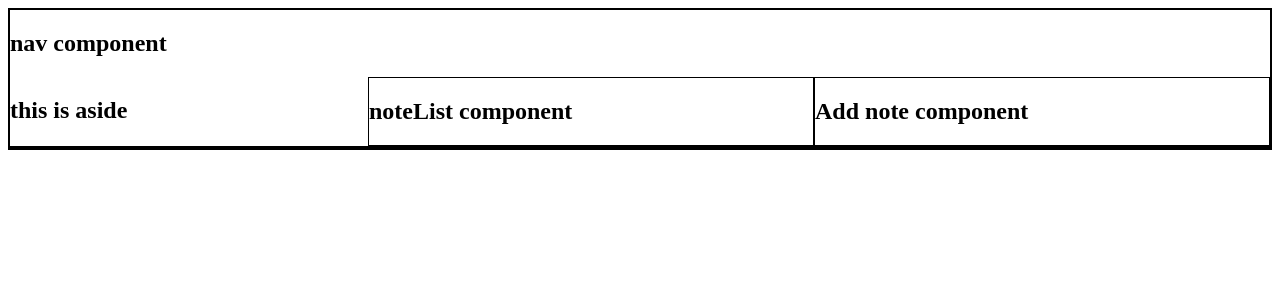
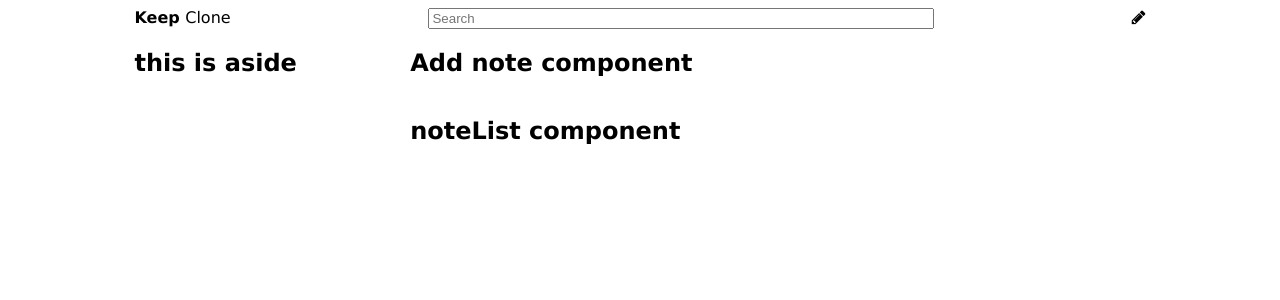
Before and after one commit to lukas-anci/keep-clone, a React (Create React App) app: page / in a window 1280 px wide. Shown: the top 300 px of the page. Built offline with nearby package versions, Linux system fonts and the light colour scheme; the HTML template or start-up script is replaced by a standard one.

Commit message:
navbar with some styles done

```diff
--- a/src/App.css
+++ b/src/App.css
@@ -1,12 +1,20 @@
-div {
-  border: 1px solid #000;
+/* global */
+body {
+  font-family: Verdana, Geneva, Tahoma, sans-serif;
+}
+a {
+  text-decoration: none;
+  color: inherit;
 }
 
 .App {
+  max-width: 80%;
+  margin: 0 auto;
   display: grid;
   grid-template-areas:
-    'navbar navbar navbar'
-    'aside app-note app-add';
+    'navbar navbar navbar navbar navbar'
+    'aside app-add app-add app-add app-add'
+    'aside app-note app-note app-note app-note';
 }
 
 .app-add {
--- a/src/components/appNavbar/appNavbar.jsx
+++ b/src/components/appNavbar/appNavbar.jsx
@@ -1,10 +1,19 @@
 import React, { Component } from 'react';
+import './style.css';
 class AppNavbar extends Component {
   state = {};
   render() {
     return (
       <header className="navbar">
-        <h2>nav component</h2>
+        <a href="/">
+          <strong>Keep </strong>Clone
+        </a>
+        <div className="search">
+          <input type="search" placeholder="Search" />
+        </div>
+        <div>
+          <i className="fa fa-pencil"></i>
+        </div>
       </header>
     );
   }
--- /dev/null
+++ b/src/components/appNavbar/style.css
@@ -0,0 +1,11 @@
+.navbar {
+  display: flex;
+  justify-content: space-between;
+}
+
+.search {
+  width: 50%;
+}
+.search input {
+  width: 100%;
+}
```
